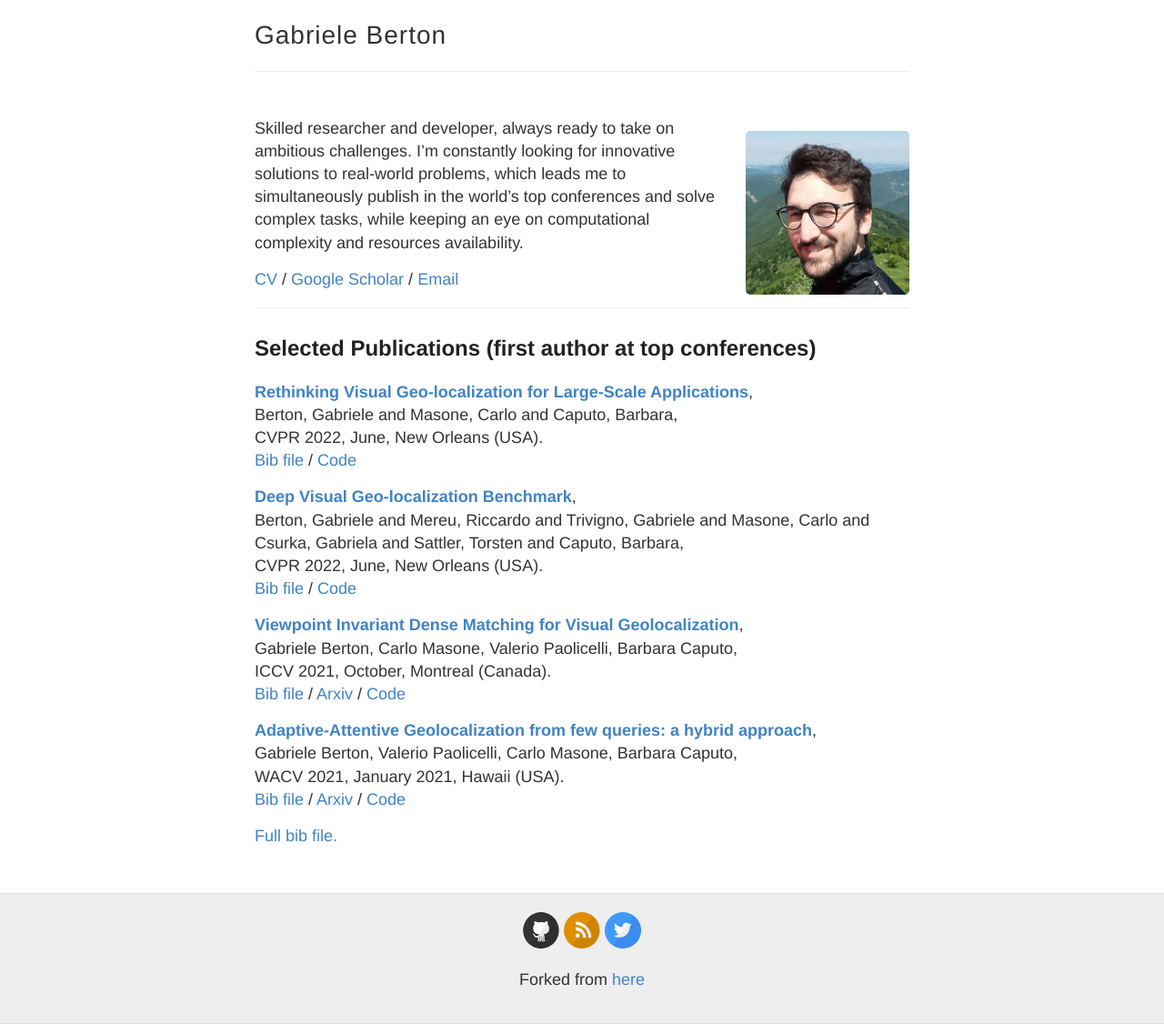
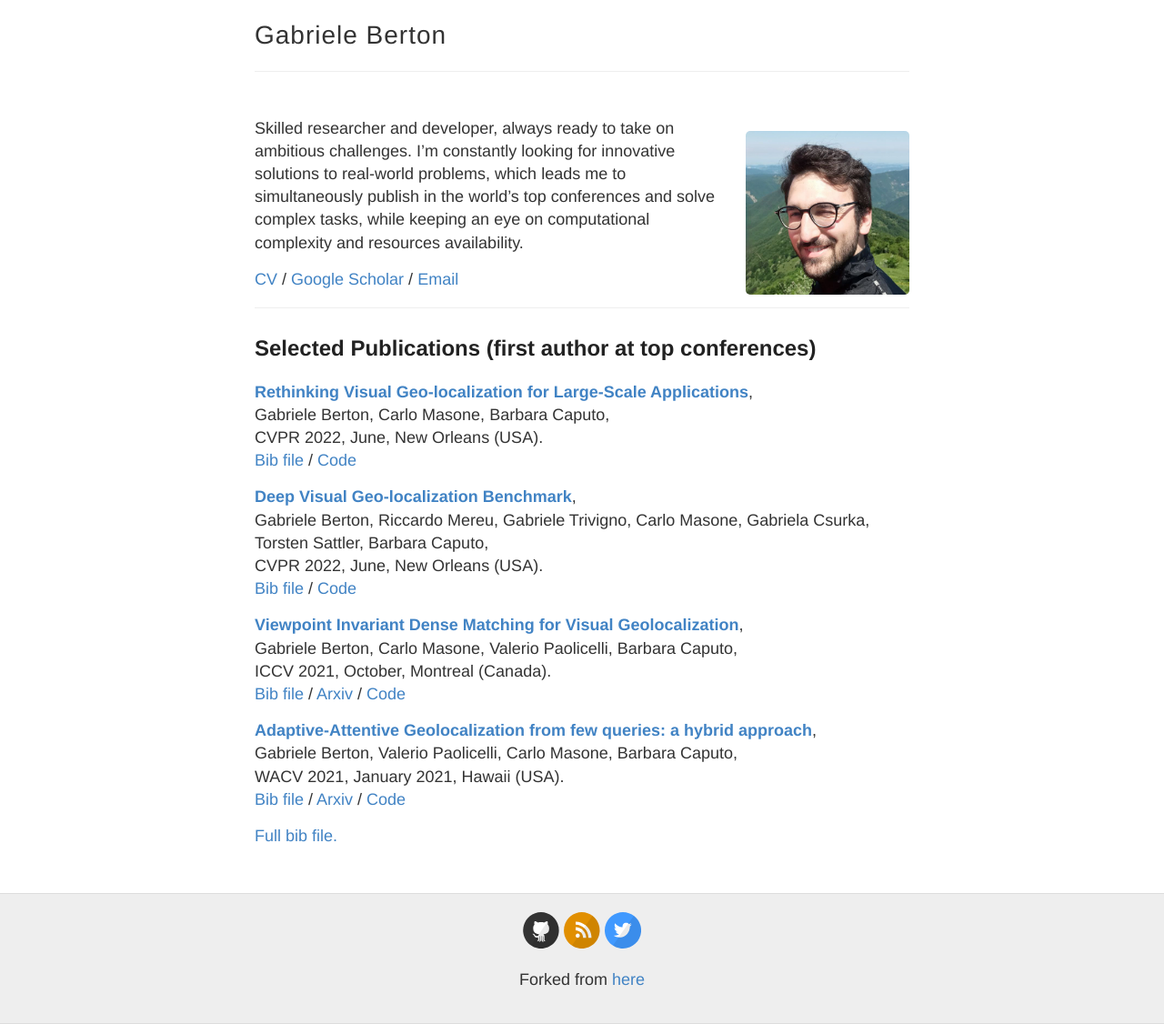
Before and after one commit to gmberton/gmberton.github.io, a Jekyll site: the page built from index.html, in a window 1280 px wide. Shown: the whole page at 91% size. Built offline with Jekyll 4.4.1, drawn with Linux system fonts in a browser that asks for light colours.

Commit message:
update bib

```diff
--- a/_papers/cvpr22_benchmark.md
+++ b/_papers/cvpr22_benchmark.md
@@ -1,6 +1,6 @@
 ---
 title: Deep Visual Geo-localization Benchmark
-authors: Berton, Gabriele and Mereu, Riccardo and Trivigno, Gabriele and Masone, Carlo and Csurka, Gabriela and Sattler, Torsten and Caputo, Barbara
+authors: Gabriele Berton, Riccardo Mereu, Gabriele Trivigno, Carlo Masone, Gabriela Csurka, Torsten Sattler, Barbara Caputo
 arxiv:
 link:
 code: https://github.com/gmberton/deep-visual-geo-localization-benchmark
--- a/_papers/cvpr22_cosPlace.md
+++ b/_papers/cvpr22_cosPlace.md
@@ -1,6 +1,6 @@
 ---
 title: Rethinking Visual Geo-localization for Large-Scale Applications
-authors: Berton, Gabriele and Masone, Carlo and Caputo, Barbara
+authors: Gabriele Berton, Carlo Masone, Barbara Caputo
 arxiv:
 link:
 code: https://github.com/gmberton/cosPlace
```
